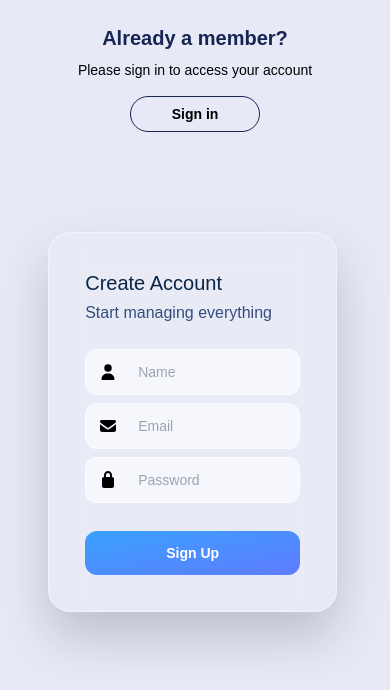
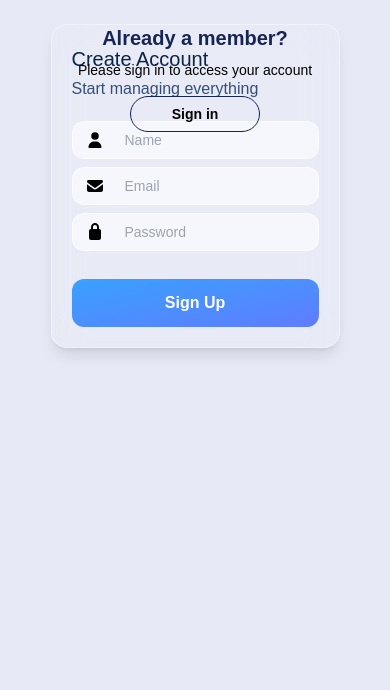
Before and after one commit to Kirtishukla2004/jobtrackerui, a React (Create React App) app: page /subscribe in a window 390 px wide. Shown: the top 690 px of the page. Built offline with nearby package versions, Linux system fonts and the light colour scheme; the HTML template or start-up script is replaced by a standard one; a web font is replaced by a local one.

Commit message:
fixed responsiveness of login and signup page

```diff
--- a/src/components/FormsContainer.js
+++ b/src/components/FormsContainer.js
@@ -11,13 +11,19 @@ function FormsContainer({ isActive, setIsActive }) {
   const [name, setName] = useState("");
   const [email, setEmail] = useState("");
   const [password, setPassword] = useState("");
-
   const [signupError, setSignupError] = useState("");
   const [signinError, setSigninError] = useState("");
   const [loading, setLoading] = useState(false);
 
-  useEffect(() => {setEmail("");setName("");setPassword(""); setSignupError(""); setSigninError("");}, [isActive]);
+  useEffect(() => {
+    setName("");
+    setEmail("");
+    setPassword("");
+    setSignupError("");
+    setSigninError("");
+  }, [isActive]);
 
+  /* ---------------- SIGN UP ---------------- */
   const handleSignup = async (e) => {
     e.preventDefault();
     setSignupError("");
@@ -29,11 +35,15 @@ function FormsContainer({ isActive, setIsActive }) {
 
     setLoading(true);
     try {
-      const data = await signupUser({name,username: email,password: password.trim(),});
+      const data = await signupUser({
+        name,
+        username: email,
+        password: password.trim(),
+      });
+
       if (data.data?.message === "User created successfully") {
         setIsActive(true);
-      }
-       else {
+      } else {
         setSignupError(data.data?.message || "Signup failed");
       }
     } catch {
@@ -42,18 +52,31 @@ function FormsContainer({ isActive, setIsActive }) {
       setLoading(false);
     }
   };
- const handleSignin = async (e) => { e.preventDefault(); setSigninError("");
+
+  /* ---------------- SIGN IN ---------------- */
+  const handleSignin = async (e) => {
+    e.preventDefault();
+    setSigninError("");
+
     if (!password.trim()) {
       setSigninError("Password cannot be empty");
       return;
     }
+
     setLoading(true);
     try {
-    const result = await signinUser({ username: email, password: password.trim(),});
-    if (!result.success) { setSigninError(result.message); return;}
+      const result = await signinUser({
+        username: email,
+        password: password.trim(),
+      });
+
+      if (!result.success) {
+        setSigninError(result.message);
+        return;
+      }
+
       saveAuth(result.data);
       navigate("/", { replace: true });
-
     } catch (err) {
       setSigninError(err.message || "Something went wrong");
     } finally {
@@ -61,132 +84,120 @@ function FormsContainer({ isActive, setIsActive }) {
     }
   };
 
-
   return (
-    <section className="absolute inset-0 overflow-hidden">
+    <section className="min-h-screen w-full overflow-y-auto bg-transparent">
+      {/* WRAPPER */}
       <div
-        className={`absolute top-1/2 transition-all duration-700 ease-in-out
-        ${isActive ? "left-[12%]" : "left-[98%]"}
-        -translate-x-1/2 -translate-y-1/2 w-full flex justify-center z-[5]`}
+        className={`relative transition-all duration-700 ease-in-out
+        flex justify-center
+        px-4 py-6 sm:py-0
+        sm:absolute sm:top-1/2 sm:left-1/2 sm:-translate-x-1/2 sm:-translate-y-1/2
+        ${isActive ? "sm:translate-x-[10%]" : "sm:translate-x-[-10%]"}`}
       >
+        {/* ---------------- SIGN UP FORM ---------------- */}
         <form
           onSubmit={handleSignup}
-          className={`transition-opacity duration-400
-          ${isActive ? "opacity-0 pointer-events-none invisible z-[1]" : "opacity-100 visible z-[2]"}`}
+          className={`transition-opacity duration-300
+          ${isActive ? "opacity-0 pointer-events-none hidden" : "opacity-100 block"}`}
         >
-          <div
-            className="
-  w-[90%] max-w-[500px] lg:w-[400px] lg:mr-80
-  p-9 rounded-[22px]
-  bg-white/5 backdrop-blur-lg
-  border border-white/40
-  shadow-[0_25px_50px_rgba(0,0,0,0.18)]
-"
-          >
-            <h2 className="text-xl lg:text-2xl text-[#0b2545] mb-1">
+          <div className="w-full max-w-md p-5 sm:p-9 rounded-2xl bg-white/5 backdrop-blur-lg border border-white/40 shadow-lg">
+            <h2 className="text-xl sm:text-2xl text-[#0b2545] mb-1">
               Create Account
             </h2>
-            <p className="mb-6 text-[#334e7d] font-medium">
+            <p className="mb-5 text-[#334e7d] font-medium">
               Start managing everything
             </p>
 
-            <div
-              className="grid grid-cols-[40px_1fr] items-center px-3 my-2 rounded-xl bg-white/60 border border-white/60
-            focus-within:border-[#39a1ff]
-            focus-within:shadow-[0_0_0_3px_rgba(57,161,255,0.25)]"
-            >
+            {/* Name */}
+            <div className="grid grid-cols-[40px_1fr] items-center px-3 my-2 rounded-xl bg-white/60 border border-white/60">
               <FontAwesomeIcon icon={faUser} />
               <input
                 placeholder="Name"
-                className="bg-transparent outline-none py-3 text-[#0b2545] text-sm lg:text-xl"
+                className="bg-transparent outline-none py-2 sm:py-3 text-sm sm:text-base"
                 value={name}
                 onChange={(e) => setName(e.target.value)}
               />
             </div>
 
+            {/* Email */}
             <div className="grid grid-cols-[40px_1fr] items-center px-3 my-2 rounded-xl bg-white/60 border border-white/60">
               <FontAwesomeIcon icon={faEnvelope} />
               <input
                 placeholder="Email"
-                className="bg-transparent outline-none py-3 text-[#0b2545] text-sm lg:text-xl"
+                className="bg-transparent outline-none py-2 sm:py-3 text-sm sm:text-base"
                 value={email}
                 onChange={(e) => setEmail(e.target.value)}
               />
             </div>
 
+            {/* Password */}
             <div className="grid grid-cols-[40px_1fr] items-center px-3 my-2 rounded-xl bg-white/60 border border-white/60">
               <FontAwesomeIcon icon={faLock} />
               <input
                 type="password"
                 placeholder="Password"
-                className="bg-transparent outline-none py-3 text-[#0b2545] text-sm lg:text-xl"
+                className="bg-transparent outline-none py-2 sm:py-3 text-sm sm:text-base"
                 value={password}
                 onChange={(e) => setPassword(e.target.value)}
               />
             </div>
 
             {signupError && (
-              <p className="text-red-500 text-sm">{signupError}</p>
+              <p className="text-red-500 text-sm mt-2">{signupError}</p>
             )}
 
             <button
               disabled={loading}
               className="w-full mt-5 py-3 rounded-xl font-semibold text-white
               bg-gradient-to-br from-[#39a1ff] to-[#5f7cff]
-              transition hover:-translate-y-[1px]
-              hover:shadow-[0_10px_25px_rgba(57,161,255,0.45)]
-              disabled:opacity-60 disabled:cursor-not-allowed text-sm lg:text-xl"
+              disabled:opacity-60"
             >
               Sign Up
             </button>
           </div>
         </form>
 
+        {/* ---------------- SIGN IN FORM ---------------- */}
         <form
           onSubmit={handleSignin}
-          className={`transition-opacity duration-400
-          ${isActive ? "opacity-100 visible z-[2]" : "opacity-0 pointer-events-none invisible z-[1]"}`}
+          className={`transition-opacity duration-300
+          ${isActive ? "opacity-100 block" : "opacity-0 pointer-events-none hidden"}`}
         >
-          <div
-            className="
-  w-[90%] max-w-[500px] lg:w-[400px]
-  p-9 rounded-[22px]
-  bg-white/5 backdrop-blur-lg
-  border border-white/40
-  shadow-[0_25px_50px_rgba(0,0,0,0.18)]
-"
-          >
-            <h2 className="text-xl lg:text-2xl text-[#0b2545] mb-1">
+          <div className="w-full max-w-md p-5 sm:p-9 rounded-2xl bg-white/5 backdrop-blur-lg border border-white/40 shadow-lg">
+            <h2 className="text-xl sm:text-2xl text-[#0b2545] mb-1">
               Welcome Back
             </h2>
-            <p className="mb-6 text-[#334e7d] font-medium text-sm lg:text-[1rem]">
+            <p className="mb-5 text-[#334e7d] font-medium">
               Sign in to continue
             </p>
 
+            {/* Email */}
             <div className="grid grid-cols-[40px_1fr] items-center px-3 my-2 rounded-xl bg-white/60 border border-white/60">
               <FontAwesomeIcon icon={faEnvelope} />
               <input
                 placeholder="Email"
-                className="bg-transparent outline-none py-3 text-[#0b2545] text-sm lg:text-xl"
+                className="bg-transparent outline-none py-2 sm:py-3 text-sm sm:text-base"
                 value={email}
                 onChange={(e) => setEmail(e.target.value)}
               />
             </div>
 
+            {/* Password */}
             <div className="grid grid-cols-[40px_1fr] items-center px-3 my-2 rounded-xl bg-white/60 border border-white/60">
               <FontAwesomeIcon icon={faLock} />
               <input
                 type="password"
                 placeholder="Password"
-                className="bg-transparent outline-none py-3 text-[#0b2545]text-sm lg:text-xl"
+                className="bg-transparent outline-none py-2 sm:py-3 text-sm sm:text-base"
                 value={password}
                 onChange={(e) => setPassword(e.target.value)}
               />
             </div>
 
             {signinError && (
-              <p className="text-red-500 text-sm">{signinError}</p>
+              <p className="text-red-500 text-sm mt-2">{signinError}</p>
             )}
+
             <div className="text-right mt-2">
               <Link
                 to="/forgotpassword"
@@ -195,10 +206,12 @@ function FormsContainer({ isActive, setIsActive }) {
                 Forgot password?
               </Link>
             </div>
+
             <button
               disabled={loading}
               className="w-full mt-5 py-3 rounded-xl font-semibold text-white
-              bg-gradient-to-br from-[#39a1ff] to-[#5f7cff]  text-sm lg:text-xl"
+              bg-gradient-to-br from-[#39a1ff] to-[#5f7cff]
+              disabled:opacity-60"
             >
               Sign In
             </button>
```
Lines whose indentation alone changed are shown as unchanged.
